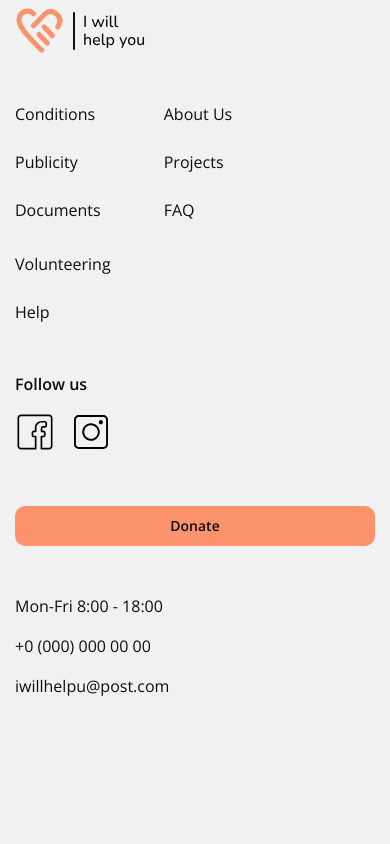
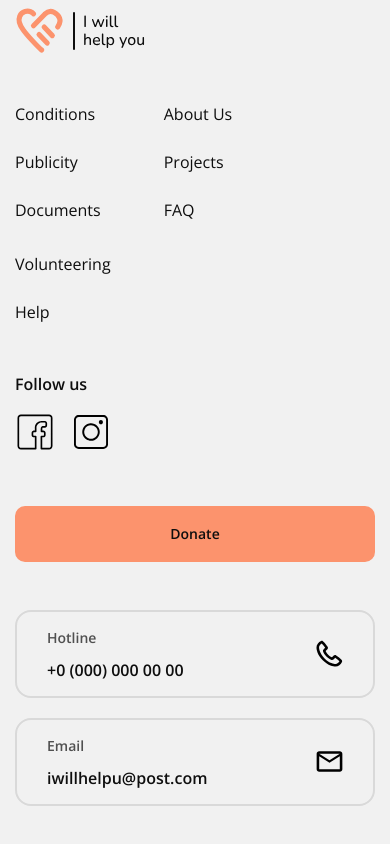
Before and after one commit to anpdko/i-will-help-you-client, a React (Vite) app: page / in a window 390 px wide. Shown: the part 2199-3043 px from the top of the page. Before the commit the page ends 2941 px from the top, so only its background shows below. Built offline with nearby package versions, Linux system fonts and the light colour scheme; no server answers.

Commit message:
fix mobile style .contacts

```diff
--- a/src/components/Footer/Footer.module.scss
+++ b/src/components/Footer/Footer.module.scss
@@ -33,14 +33,12 @@
       max-width: toRem(132);
       height: toRem(48);
       transition: opacity 0.3s;
-      @media (any-hover: hover){
-        &:hover{
+      @media (any-hover: hover) {
+        &:hover {
           opacity: 0.7;
         }
       }
     }
-
-
   }
   .nav {
     display: flex;
@@ -72,12 +70,12 @@
       gap: toRem(16);
     }
     &__link {
-      svg{
+      svg {
         width: toRem(40);
         height: toRem(40);
         transition: fill 0.3s;
-        @media (any-hover: hover){
-          &:hover{
+        @media (any-hover: hover) {
+          &:hover {
             fill: var(--orange);
           }
         }
@@ -99,22 +97,53 @@
           margin-bottom: toRem(24);
         }
       }
+      &__list {
+        display: flex;
+        flex-direction: column;
+        gap: 1rem;
+
+        @media screen and (min-width: 48rem) {
+          gap: 0.5rem;
+        }
+      }
     }
     @media (max-width: em(390)) {
       button {
         min-width: 100%;
+        padding: toRem(20);
         &:not(:last-child) {
           margin-bottom: toRem(48);
         }
       }
-    }
-    &__list {
-      display: flex;
-      flex-direction: column;
-      gap: 1rem;
 
-      @media screen and (min-width: 48rem) {
-        gap: 0.5rem;
+      &__item {
+        padding: toRem(14) toRem(30);
+        border: toRem(2) solid var(--light-grey);
+        border-radius: toRem(16);
+        &:not(:last-child) {
+          margin-bottom: toRem(20);
+        }
+      }
+
+      &__link {
+        display: flex;
+        align-items: center;
+        justify-content: space-between;
+        gap: toRem(10);
+        &_text {
+          display: flex;
+          flex-direction: column;
+          gap: toRem(8);
+          font-weight: 600;
+          span {
+            color: var(--dark-grey);
+            font-size: toRem(14);
+          }
+        }
+        svg {
+          width: toRem(27);
+          height: toRem(27);
+        }
       }
     }
   }
--- a/src/components/Footer/Footer.tsx
+++ b/src/components/Footer/Footer.tsx
@@ -1,5 +1,6 @@
 import { Link } from 'react-router-dom';
 import { useTranslation } from 'react-i18next';
+import MediaQuery from 'react-responsive';
 
 import ButtonApp from '../UI/ButtonApp/ButtonApp';
 
@@ -63,7 +64,7 @@ const Footer = () => {
             </li>
             <li>
               <Link to='#' className={s.social__link}>
-                <svg >
+                <svg>
                   <use href={sprite + '#instagram'} />
                 </svg>
               </Link>
@@ -73,6 +74,7 @@ const Footer = () => {
 
         <div className={s.contacts}>
           <ButtonApp>{t('Donate')}</ButtonApp>
+          <MediaQuery minWidth={391}>
             <ul className={s.contacts__list}>
               <li>
                 <p>{t('Mon-Fri')} 8:00 - 18:00</p>
@@ -84,6 +86,36 @@ const Footer = () => {
                 <Link to='mailto:iwillhelpu@post.com'>iwillhelpu@post.com</Link>
               </li>
             </ul>
+          </MediaQuery>
+          <MediaQuery maxWidth={390}>
+            <ul className={s.contacts}>
+              <li className={s.contacts__item}>
+                <Link to='tel:++380000000000' className={s.contacts__link}>
+                  <div className={s.contacts__link_text}>
+                    <span>{t('Hotline')}</span>
+                    +0 (000) 000 00 00
+                  </div>
+                  <svg>
+                    <use href={sprite + '#phone'} />
+                  </svg>
+                </Link>
+              </li>
+              <li className={s.contacts__item}>
+                <Link
+                  to='mailto:iwillhelpu@post.com'
+                  className={s.contacts__link}
+                >
+                  <div className={s.contacts__link_text}>
+                    <span>{t('Email')}</span>
+                    iwillhelpu@post.com
+                  </div>
+                  <svg>
+                    <use href={sprite + '#mail'} />
+                  </svg>
+                </Link>
+              </li>
+            </ul>
+          </MediaQuery>
         </div>
       </div>
     </footer>
```
Lines whose indentation alone changed are shown as unchanged.
